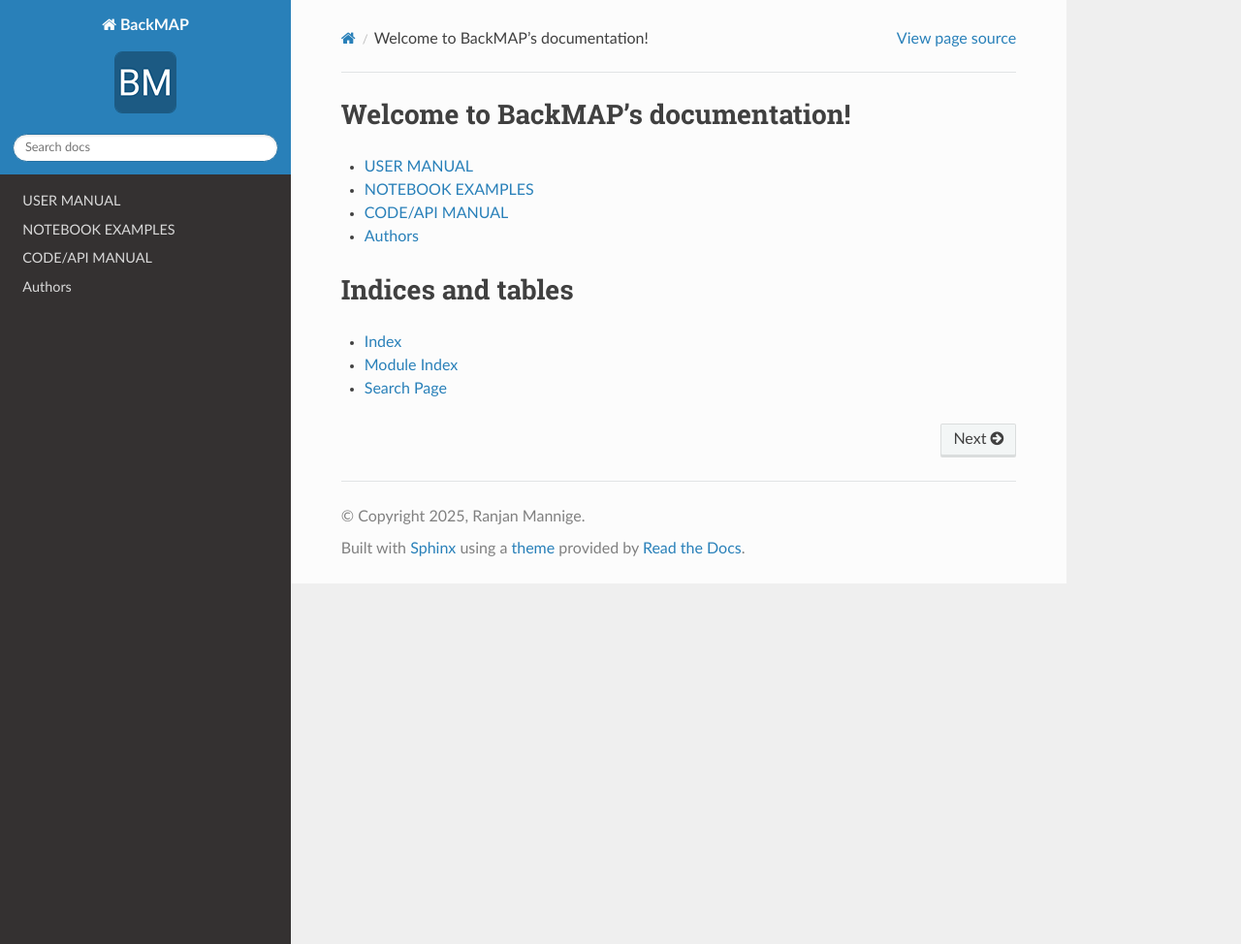
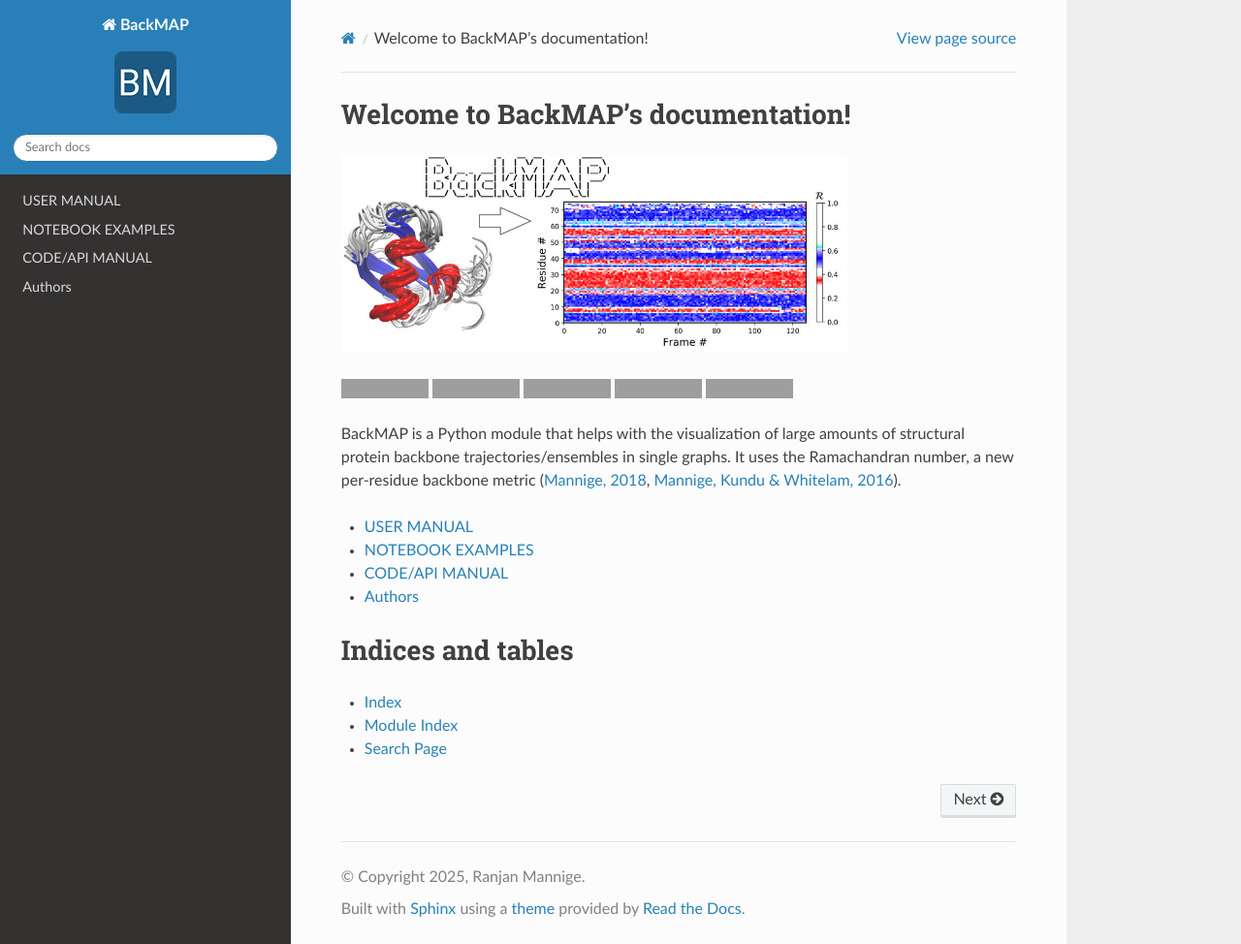
Before and after one commit to ranjanmannige/backmap, a Sphinx documentation site: the page built from docs/index.rst, in a window 1280 px wide and 974 px high. Shown: the whole window at 97% size. Built offline with Sphinx 7.4.7 and the Read the Docs theme 3.1.0, drawn with Linux system fonts in a browser that asks for light colours; pages that are not in the unit, such as notebooks, are missing from menus; grey boxes are pictures that could not be loaded.

Commit message:
Documentation updates

```diff
--- a/docs/index.rst
+++ b/docs/index.rst
@@ -6,6 +6,39 @@
 ###################################
 Welcome to BackMAP's documentation!
 ###################################
+
+.. image:: https://github.com/ranjanmannige/backmap/raw/main/docs/images/banner.jpg
+    :alt: BackMAP Banner
+    :width: 75%
+
+|pypi| |license| |pyversions| |status| |downloads|
+
+.. |pypi| image:: https://img.shields.io/pypi/v/backmap.svg?label=version
+    :target: http://pypi.org/project/backmap
+    :alt: PyPi Release Version
+
+.. |format| image:: https://img.shields.io/pypi/format/Backmap.svg
+    :alt: Format
+
+.. |license| image:: https://img.shields.io/pypi/l/Backmap.svg
+    :target: https://github.com/ranjanmannige/backmap/blob/master/LICENSE
+    :alt: License
+
+.. |downloads| image:: https://static.pepy.tech/personalized-badge/backmap?period=total&units=INTERNATIONAL_SYSTEM&left_color=GREY&right_color=BLUE&left_text=downloads
+    :alt: Github All Releases
+
+.. |status| image:: https://img.shields.io/pypi/status/Backmap.svg
+    :alt: Status
+
+.. |pyversions| image:: https://img.shields.io/pypi/pyversions/Backmap.svg
+    :alt: Allowed python environments_current_filenames
+
+BackMAP is a Python module that helps with the visualization of
+large amounts of structural protein backbone trajectories/ensembles
+in single graphs. It uses the Ramachandran number, a new
+per-residue backbone metric (`Mannige, 2018 <https://doi.org/10.7717/peerj.5745>`_,
+`Mannige, Kundu & Whitelam, 2016 <https://doi.org/10.1371/journal.pone.0160023>`_).
+
 .. toctree::
    :maxdepth: 1
 
```
Also changed, not shown: 2 other files.
